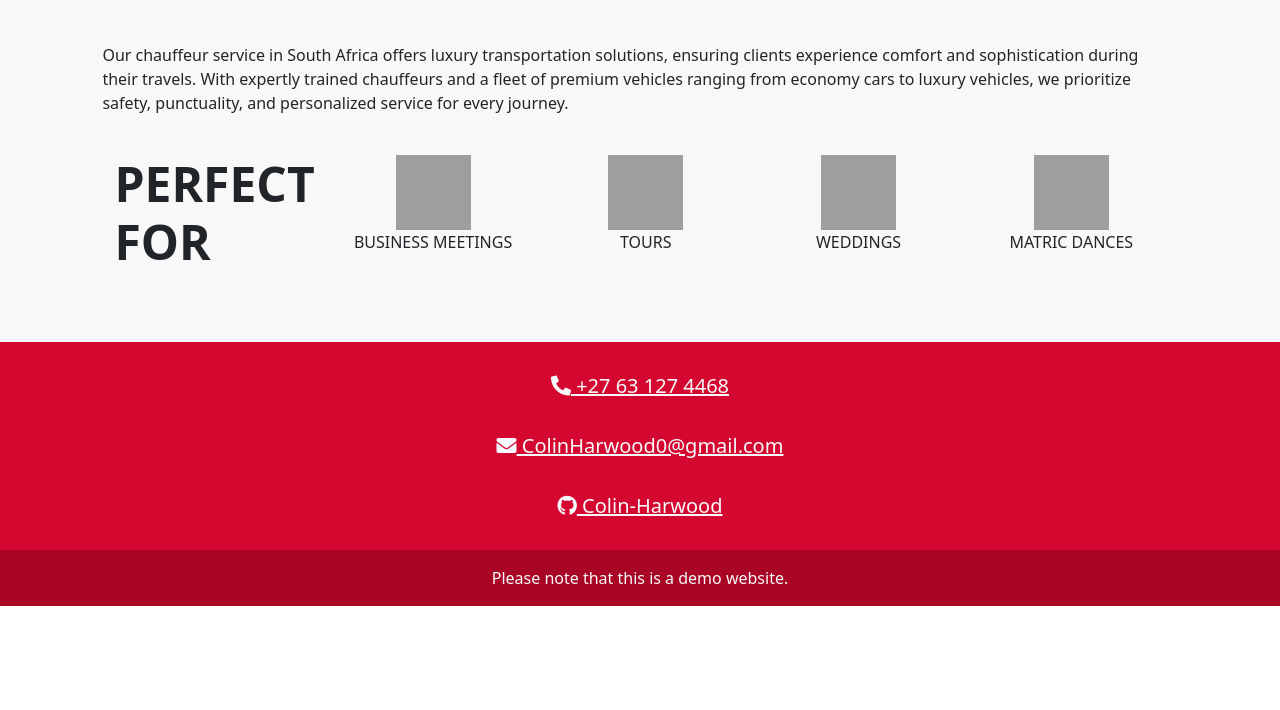
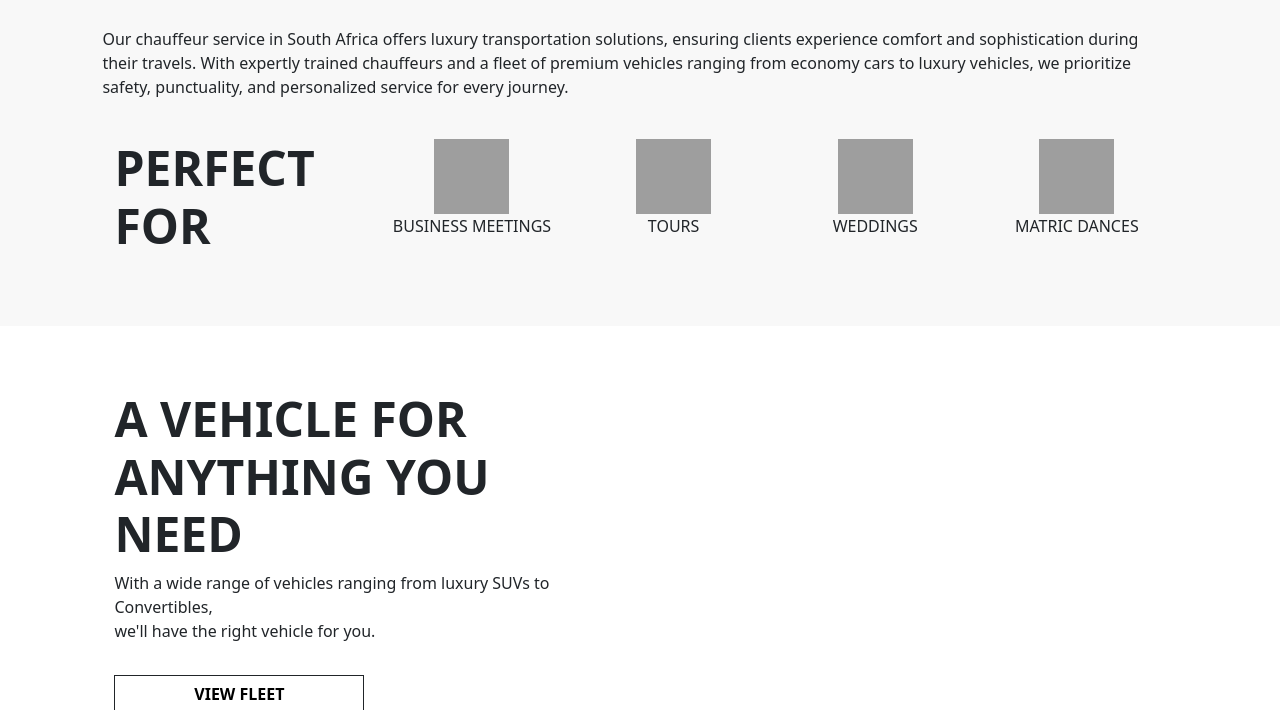
Before and after one commit to Colin-Harwood/Full-Stack-Car-Rental-Website, a Django app: page / in a window 1280 px wide. Shown: the part 405-1115 px from the top of the page. Before the commit the page ends 1011 px from the top, so only its background shows below. Run offline with Django 4.2, Linux system fonts and the light colour scheme; some libraries are stand-ins or nearby versions; grey boxes are pictures that could not be loaded.

Commit message:
Added the info and link to fleet
The part on the landing page for the fleet and the button to get to the fleet page has been added

```diff
--- a/mysite/main/templates/base.html
+++ b/mysite/main/templates/base.html
@@ -16,10 +16,13 @@
   </head>
 
   <body>
-    <nav class="navbar navbar-expand-lg" style="background-color: #d3072f; p-0">
+    <nav
+      class="navbar navbar-expand-lg p-0 m-0"
+      style="background-color: #d3072f"
+    >
       <div class="container-fluid px-4 p-0 m-0">
         <a class="navbar-brand text-white" href="#"
-          ><h1 class="m-0 p-0">CHAUFFEUR</h1></a
+          ><h1 class="m-0 p-0" style="font-weight: 900">CHAUFFEUR</h1></a
         >
         <!-- Changed text-dark to text-white -->
         <button
--- a/mysite/main/templates/home.html
+++ b/mysite/main/templates/home.html
@@ -7,16 +7,47 @@
     background: #333333;
     border-color: #333333;
   }
+  @media (max-width: 768px) {
+    /* Adjust the breakpoint (768px) as needed */
+    .limoImg {
+      margin-top: 20px;
+      margin-left: -10px;
+      padding-left: 0px;
+      height: 330px; /* Set the desired height for mobile devices */
+      width: auto; /* Adjust width as necessary */
+    }
+  }
   .info-header {
     display: inline-block;
   }
   .infoImgs {
     display: inline-block;
   }
+  .SUV-image-container {
+    width: 620px;
+    height: auto;
+    overflow: hidden;
+  }
+
+  .SUV-image-container img {
+    width: 100%;
+    height: auto;
+    display: block;
+    margin: 0 auto;
+  }
+  .fleet-button:hover {
+    transform: scale(1.1);
+    background: white;
+  }
+  .fleet-button {
+    background: white;
+  }
 </style>
 <div class="container-fluid m-0 p-0">
   <div class="row m-0 p-0">
-    <div class="col-6 d-flex align-items-center justify-content-center">
+    <div
+      class="col-md-6 col-sm-12 d-flex align-items-center justify-content-center"
+    >
       <div>
         <h1 style="font-size: 500%; font-weight: 550">LET US<br />DRIVE YOU</h1>
         <h5 style="font-weight: 499">The best chauffeurs, chauffeur.</h5>
@@ -32,12 +63,12 @@
         </a>
       </div>
     </div>
-    <div class="col-6" style="overflow: hidden; max-width: 100%">
+    <div class="col-md-6 col-sm-12" style="overflow: hidden; max-width: 100%">
       <!-- Render the static image file using the static template tag -->
       <img
         src="{% static 'Limousine-transfer-chauffeur.jpg' %}"
         alt="Limousine Transfer Chauffeur"
-        class="fluid"
+        class="fluid limoImg"
         style=""
       />
     </div>
@@ -53,9 +84,11 @@
       safety, punctuality, and personalized service for every journey.
     </p>
     <br />
-    <div class="container text-center">
+    <div
+      class="container text-center align-items-center justify-content-center"
+    >
       <div class="row">
-        <div class="col text-left" style="text-align: left">
+        <div class="col-md-3 col-sm-12 text-left" style="text-align: left">
           <h1 style="font-size: 300%; font-weight: 900">PERFECT FOR</h1>
         </div>
         <div class="col">
@@ -90,4 +123,32 @@
     </div>
   </div>
 </div>
+<div style="padding: 5% 8%">
+  <div class="container text-center">
+    <div class="row">
+      <div class="col-md-6 col-sm-12 text-left" style="text-align: left">
+        <h1 style="font-size: 300%; font-weight: 900">
+          A VEHICLE FOR ANYTHING YOU NEED
+        </h1>
+        <p>
+          With a wide range of vehicles ranging from luxury SUVs to
+          Convertibles, <br />
+          we'll have the right vehicle for you.
+        </p>
+        <a href="/fleet">
+          <button
+            type="button"
+            class="btn btn-outline-dark fleet-button rounded-0 mt-3"
+            style="color: black; width: 250px; font-weight: 550"
+          >
+            VIEW FLEET
+          </button>
+        </a>
+      </div>
+      <div class="col-md-6 col-sm-12 SUV-image-container">
+        <img src="{% static 'acd-fleet-feature.jpg' %}" />
+      </div>
+    </div>
+  </div>
+</div>
 {% endblock %}
```
Also changed, not shown: 1 other file.
